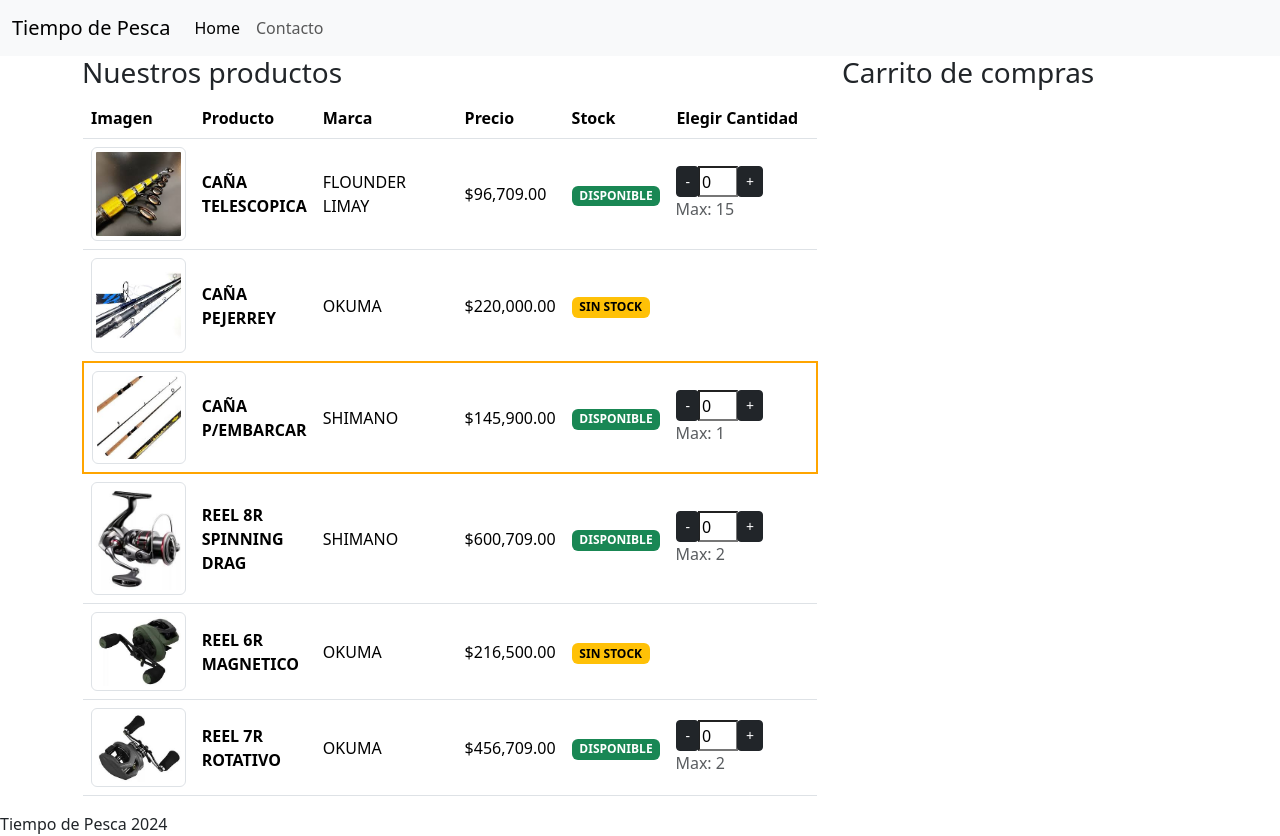
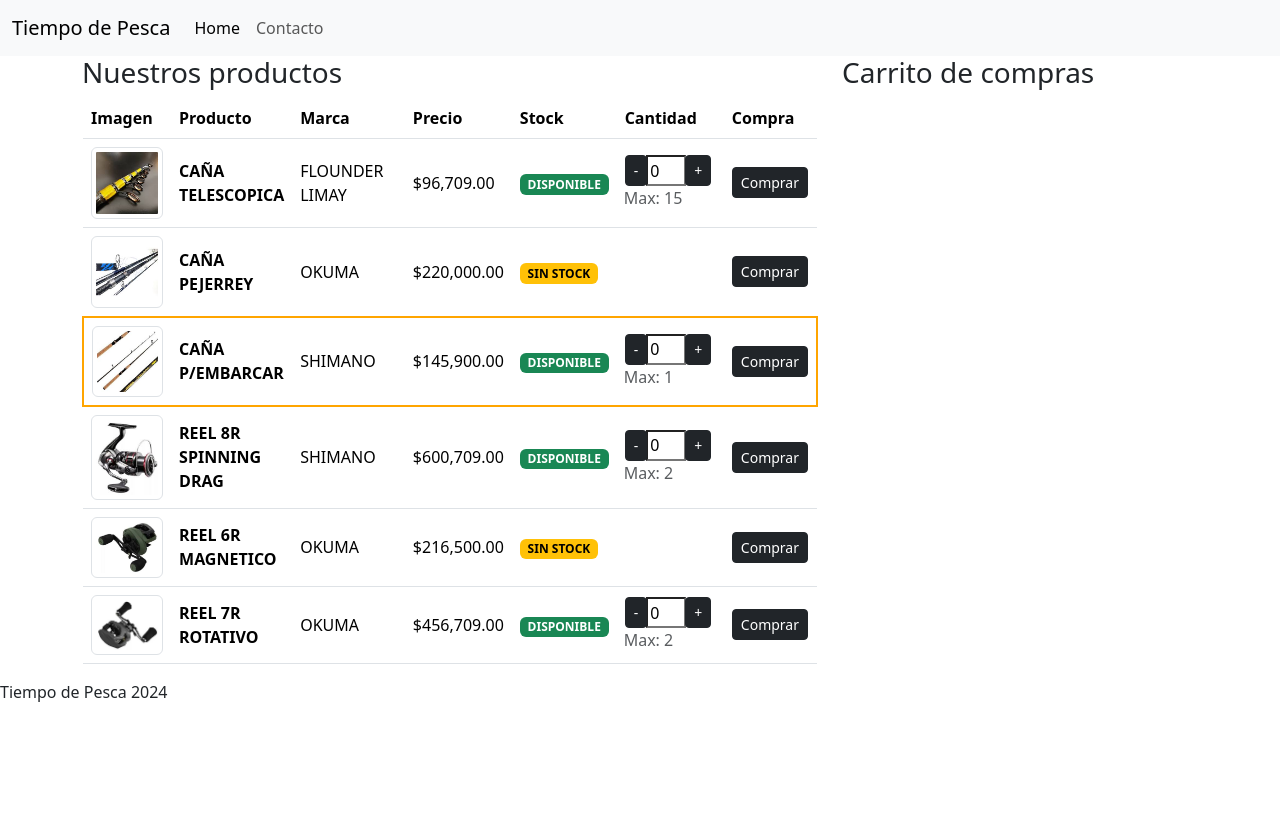
Before and after one commit to santiagoLandi/CarroCompras-ANGULAR, an Angular app: page /compras in a window 1280 px wide. After the commit the page ends 800 px from the top, so only its background shows below. Built offline with nearby package versions, Linux system fonts and the light colour scheme.

Commit message:
Se creo el servicio carrito y mediante la inyeccion de dependencias se logro la comunicacion entre componente pesca-list y carrito de compras

```diff
--- a/src/app/carrito/carrito.component.html
+++ b/src/app/carrito/carrito.component.html
@@ -1 +1,7 @@
 <h3>Carrito de compras</h3>
+
+<ul>
+    <li *ngFor="let p of listaCarrito$|async ">
+        {{p.producttype}}:{{p.quantity}}
+    </li>
+</ul>
--- a/src/app/carrito/carrito.component.ts
+++ b/src/app/carrito/carrito.component.ts
@@ -1,4 +1,7 @@
 import { Component } from '@angular/core';
+import { PescaCarritoService } from '../pesca-carrito.service';
+import { product } from '../pesca-list/product';
+import { Observable } from 'rxjs/internal/Observable';
 
 @Component({
   selector: 'app-carrito',
@@ -7,4 +10,11 @@ import { Component } from '@angular/core';
 })
 export class CarritoComponent {
 
+  listaCarrito$!: Observable<product[]>;
+
+  constructor(private carrito: PescaCarritoService){
+    this.listaCarrito$=carrito.listaCarrito.asObservable();
+
+  };
+
 }
--- /dev/null
+++ b/src/app/pesca-carrito.service.ts
@@ -0,0 +1,27 @@
+import { Injectable } from '@angular/core';
+import { product } from './pesca-list/product';
+import { BehaviorSubject } from 'rxjs';
+
+@Injectable({
+  providedIn: 'root'
+})
+export class PescaCarritoService {
+
+  private _listaCarrito: product[]=[];
+  listaCarrito: BehaviorSubject <product[]>= new BehaviorSubject<product[]>([]);
+
+  constructor() { }
+
+
+  addToCarrito(product: product) {
+    let item: product | null = this._listaCarrito.find((v1) => v1.producttype == product.producttype) || null;
+    if (!item) {
+        this._listaCarrito.push({...product});
+    }else{
+      item.quantity += product.quantity;
+    }
+    console.log(this._listaCarrito);
+    this.listaCarrito.next(this._listaCarrito);
+}
+
+}
--- a/src/app/pesca-list/pesca-list.component.html
+++ b/src/app/pesca-list/pesca-list.component.html
@@ -8,7 +8,8 @@ center">
             <th>Marca</th>
             <th>Precio</th>
             <th>Stock</th>
-            <th>Elegir Cantidad</th>
+            <th>Cantidad</th>
+            <th>Compra</th>
         </tr>
         <tr *ngFor="let product of products" [ngClass]="{'onsale':product.onsale}">
             <td> <img class="img-thumbnail" width="100" [src]="product.image" [alt]="product.producttype"> </td>
@@ -22,6 +23,9 @@ center">
             <td>
                  <app-input-integer [(quantity)]="product.quantity" [max]="product.stock" *ngIf="product.stock"></app-input-integer>
             </td>
+            <td>
+                <button class="btn btn-sm btn-dark" (click)="addToCarrito(product)">Comprar</button>
+            </td>
         </tr>
     </thead>
 </table>
--- a/src/app/pesca-list/pesca-list.component.ts
+++ b/src/app/pesca-list/pesca-list.component.ts
@@ -1,5 +1,6 @@
 import { Component, OnInit } from '@angular/core';
 import { product } from './product';
+import { PescaCarritoService } from '../pesca-carrito.service';
 
 @Component({
   selector: 'app-pesca-list',
@@ -65,7 +66,14 @@ export class PescaListComponent  {
     }
   ]
 
-  constructor(){};
 
+  constructor(private carrito: PescaCarritoService){
 
+  };
+
+  addToCarrito(product:product): void{
+    this.carrito.addToCarrito(product);
+    product.stock-=product.quantity;
+    product.quantity=0;
+  }
 }
```
Also changed, not shown: 1 other file (tests, documents, lock files or other folders).
